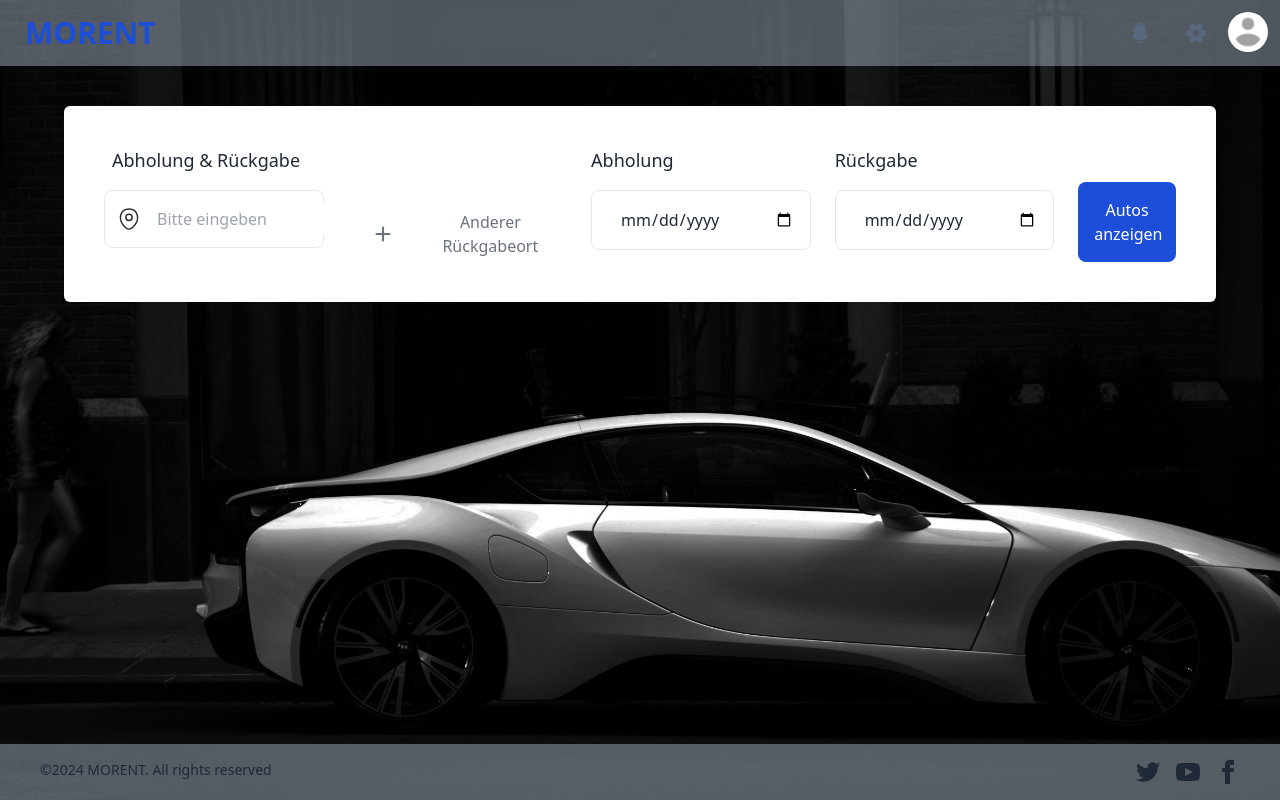
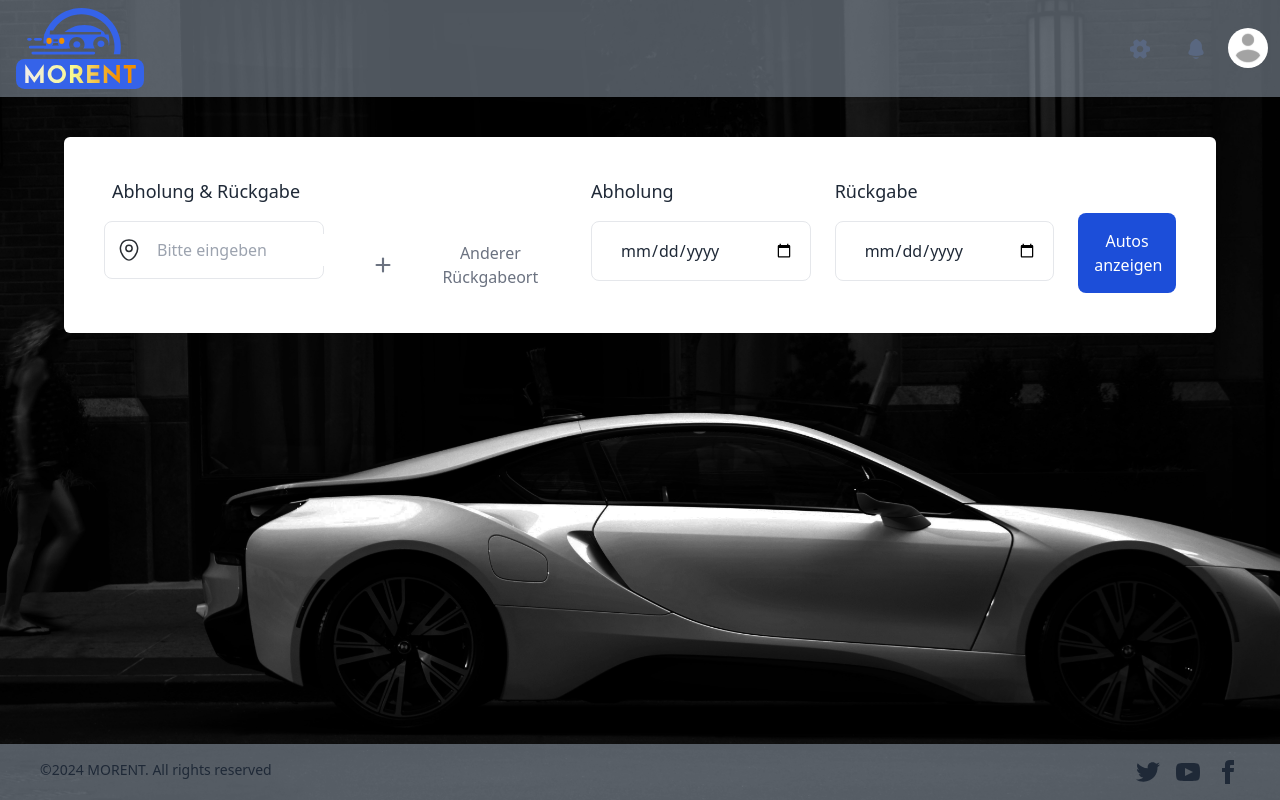
Before and after one commit to andreasReichHl/EndProject_Morent_Frontend, a React (Vite) app: page / in a window 1280 px wide. Built offline with nearby package versions, Linux system fonts and the light colour scheme.

Commit message:
Update Navbar.jsx

```diff
--- a/src/components/Navbar.jsx
+++ b/src/components/Navbar.jsx
@@ -4,19 +4,22 @@ export default function Navbar() {
     return (
         <div className="navbar bg-navBG bg-opacity-40">
             <div className="flex-1">
-                <a className="btn btn-ghost text-3xl text-blue-700">MORENT</a>
+                <Link to={"/home"}><img className="ml-2 w-32" src="src/assets/images/logo.svg" /></Link>
+                {/* <a className="btn btn-ghost text-3xl text-blue-700">MORENT</a> */}
             </div>
             <div className="flex-none">
+                <Link to="/admin-panel">
+                 <img
+                    src="src/assets/images/vuesax/bold/setting-2.svg"
+                    alt="settingBtn"
+                    className="  mx-4"
+                />
+                </Link>
+
                 <img
                     src="src/assets/images/vuesax/bold/vuesax/bold/notification.svg"
                     alt="notification"
                     className=" mx-4"
-                />
-
-                <img
-                    src="src/assets/images/vuesax/bold/setting-2.svg"
-                    alt="settingBtn"
-                    className="  mx-4"
                 />
 
                 <div className="dropdown dropdown-end">
@@ -37,22 +40,16 @@ export default function Navbar() {
                         className="menu menu-sm dropdown-content bg-base-100 rounded-box z-[1] mt-3 w-52 p-2 shadow"
                     >
                         <li>
-                            <a className="justify-between">
-                                Profile
-                                <span className="badge">New</span>
-                            </a>
+                        <Link to="/profil">Profil</Link>
                         </li>
                         <li>
-                            <a>Settings</a>
+                            <Link to="/signUp">Registrieren</Link>
                         </li>
                         <li>
-                            <Link to="/login">Log In</Link>
+                            <Link to="/login">Anmelden</Link>
                         </li>
                         <li>
-                            <Link to="/signUp">Log In</Link>
-                        </li>
-                        <li>
-                            <a>Logout</a>
+                            <a>Abmelden</a>
                         </li>
                     </ul>
                 </div>
```
